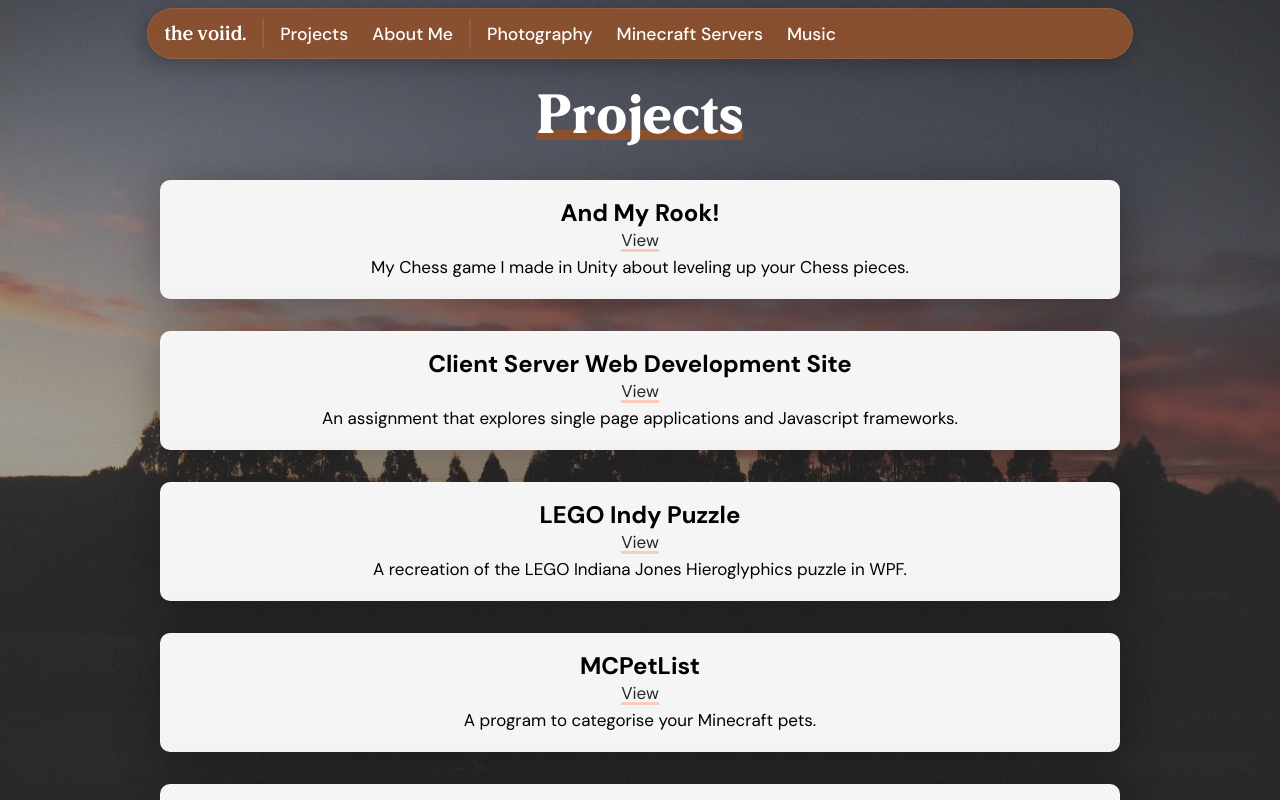
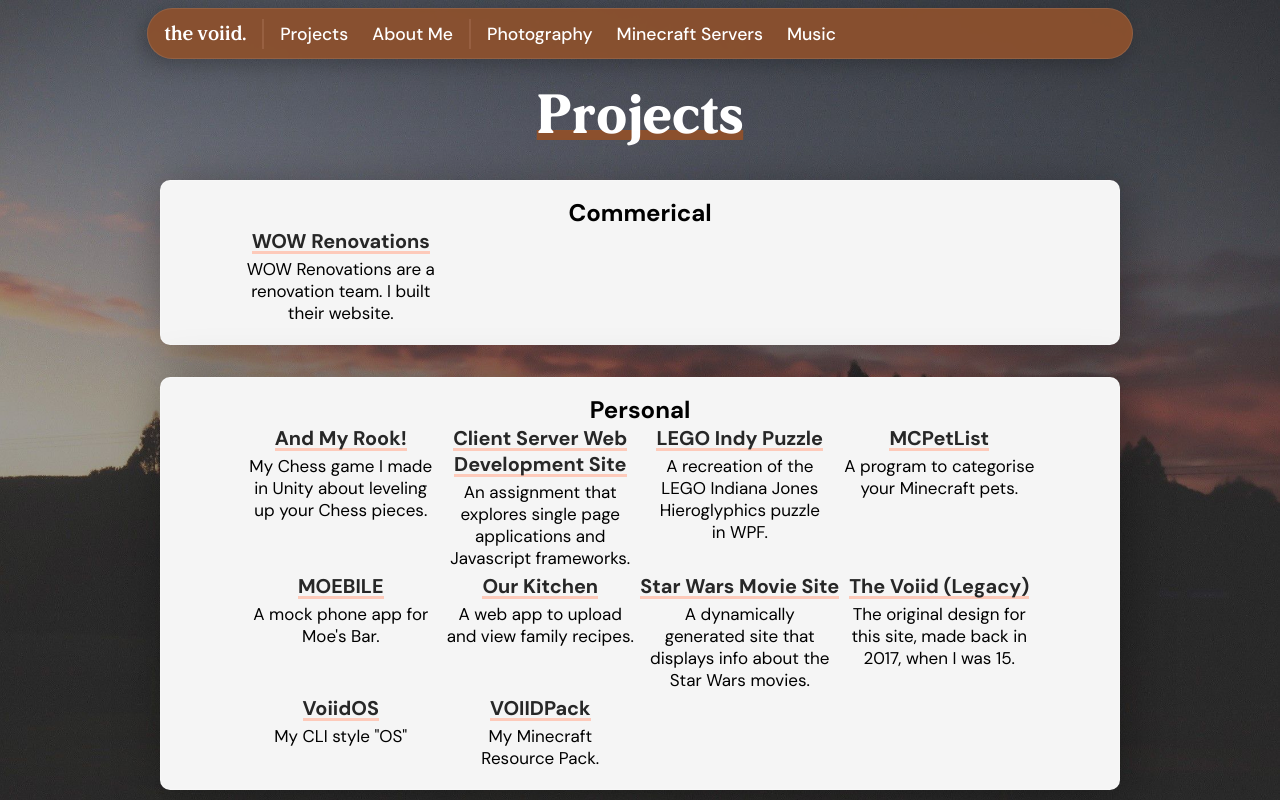
Before and after one commit to inkvoiid/thevoiid, a SvelteKit app: page /projects in a window 1280 px wide. Shown: the top 800 px of the page. Built offline with nearby package versions, Linux system fonts and the light colour scheme.

Commit message:
Update to TypeScript

```diff
--- a/src/routes/photography/+page.svelte
+++ b/src/routes/photography/+page.svelte
@@ -1,11 +1,11 @@
-<script>
+<script lang="ts">
 	import Polaroid from './polaroid.svelte';
 </script>
 
 <svelte:head>
 	<title>Photography - the voiid.</title>
 </svelte:head>
-<main>
+<main id="main-content">
 	<h1 class="page-title underline">Photography</h1>
 	<article>
 		<section class="photography-intro container">
--- a/src/routes/projects/+page.svelte
+++ b/src/routes/projects/+page.svelte
@@ -1,58 +1,86 @@
 <svelte:head>
 	<title>Projects - the voiid.</title>
 </svelte:head>
-<main>
+<main id="main-content">
 	<h1 class="page-title underline">Projects</h1>
-	<div class="container">
-		<h2>And My Rook!</h2>
-		<a href="projects/and-my-rook">View</a>
+	<section class="container">
+		<h2>Commerical</h2>
+		<div class="grid">
+			<div class="">
+				<h3><a href="/">WOW Renovations</a></h3>
+				<p>WOW Renovations are a renovation team. I built their website.</p>
+			</div>
+		</div>
+	</section>
+
+	<section class="container">
+		<h2>Personal</h2>
+		<div class="grid">
+			<div class="">
+				<h3><a href="projects/and-my-rook">And My Rook!</a></h3>
 				<p>My Chess game I made in Unity about leveling up your Chess pieces.</p>
 			</div>
-	<div class="container">
-		<h2>Client Server Web Development Site</h2>
-		<a href="/projects/client-server-web-development-site">View</a>
+			<div class="">
+				<h3>
+					<a href="/projects/client-server-web-development-site">
+						Client Server Web Development Site
+					</a>
+				</h3>
 				<p>An assignment that explores single page applications and Javascript frameworks.</p>
 			</div>
-	<div class="container">
-		<h2>LEGO Indy Puzzle</h2>
-		<a href="/projects/lego-indy-puzzle">View</a>
+			<div class="">
+				<h3>
+					<a href="/projects/lego-indy-puzzle">LEGO Indy Puzzle</a>
+				</h3>
 				<p>A recreation of the LEGO Indiana Jones Hieroglyphics puzzle in WPF.</p>
 			</div>
 
-	<div class="container">
-		<h2>MCPetList</h2>
-		<a href="/projects/mcpetlist">View</a>
+			<div class="">
+				<h3>
+					<a href="/projects/mcpetlist">MCPetList</a>
+				</h3>
 				<p>A program to categorise your Minecraft pets.</p>
 			</div>
 
-	<div class="container">
-		<h2>MOEBILE</h2>
-		<a href="/projects/moebile">View</a>
+			<div class="">
+				<h3>
+					<a href="/projects/moebile">MOEBILE</a>
+				</h3>
 				<p>A mock phone app for Moe's Bar.</p>
 			</div>
-	<div class="container">
-		<h2>Our Kitchen</h2>
-		<a href="/projects/our-kitchen">View</a>
+			<div class="">
+				<h3>
+					<a href="/projects/our-kitchen">Our Kitchen</a>
+				</h3>
 				<p>A web app to upload and view family recipes.</p>
 			</div>
-	<div class="container">
-		<h2>Star Wars Movie Site</h2>
-		<a href="/projects/star-wars-movie-site">View</a>
+			<div class="">
+				<h3>
+					<a href="/projects/star-wars-movie-site">Star Wars Movie Site</a>
+				</h3>
 				<p>A dynamically generated site that displays info about the Star Wars movies.</p>
 			</div>
-	<div class="container">
-		<h2>The Voiid (Legacy)</h2>
-		<a href="projects/the-voiid-old">View</a>
+			<div class="">
+				<h3><a href="projects/the-voiid-old">The Voiid (Legacy)</a></h3>
 				<p>The original design for this site, made back in 2017, when I was 15.</p>
 			</div>
-	<div class="container">
-		<h2>VoiidOS</h2>
-		<a href="/projects/voiidos">View</a>
+			<div class="">
+				<h3><a href="/projects/voiidos">VoiidOS</a></h3>
 				<p>My CLI style "OS"</p>
 			</div>
-	<div class="container">
-		<h2>VOIIDPack</h2>
-		<a href="/projects/voiidpack">View</a>
+			<div class="">
+				<h3>
+					<a href="/projects/voiidpack">VOIIDPack</a>
+				</h3>
 				<p>My Minecraft Resource Pack.</p>
 			</div>
+		</div>
+	</section>
 </main>
+
+<style>
+	.grid {
+		display: grid;
+		grid-template-columns: 1fr 1fr 1fr 1fr;
+	}
+</style>
--- a/src/routes/projects/the-voiid-old/+page.svelte
+++ b/src/routes/projects/the-voiid-old/+page.svelte
@@ -1,12 +1,12 @@
 <svelte:head>
 	<title>The Voiid (Legacy) - the voiid.</title>
 </svelte:head>
-<div id="content">
+<div id="main-content">
 	<iframe title="Old Site" width="100%" height="100%" src="/the-voiid-old/index.html"></iframe>
 </div>
 
 <style>
-	#content {
+	#main-content {
 		position: absolute;
 		left: 0;
 		right: 0;
```
Also changed, not shown: src/routes/about/+page.svelte (+20 -13 lines), src/routes/photography/polaroid.svelte (+3 -5 lines), src/routes/projects/lego-indy-puzzle/+page.svelte (+25 -0 lines), src/routes/projects/star-wars-movie-site/+page.svelte (+30 -0 lines), src/routes/projects/voiidpack/+page.svelte (+49 -0 lines). Lines whose indentation alone changed are shown as unchanged.
